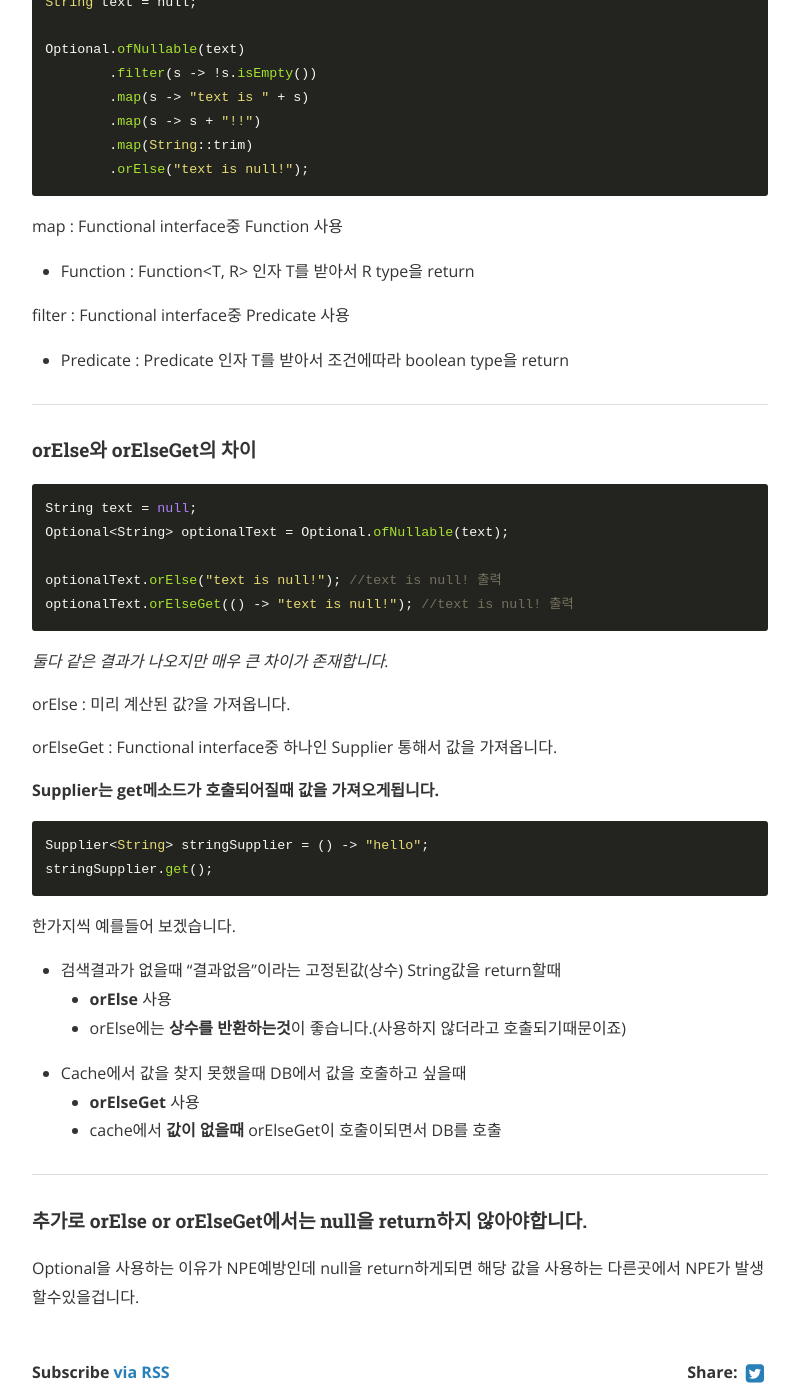
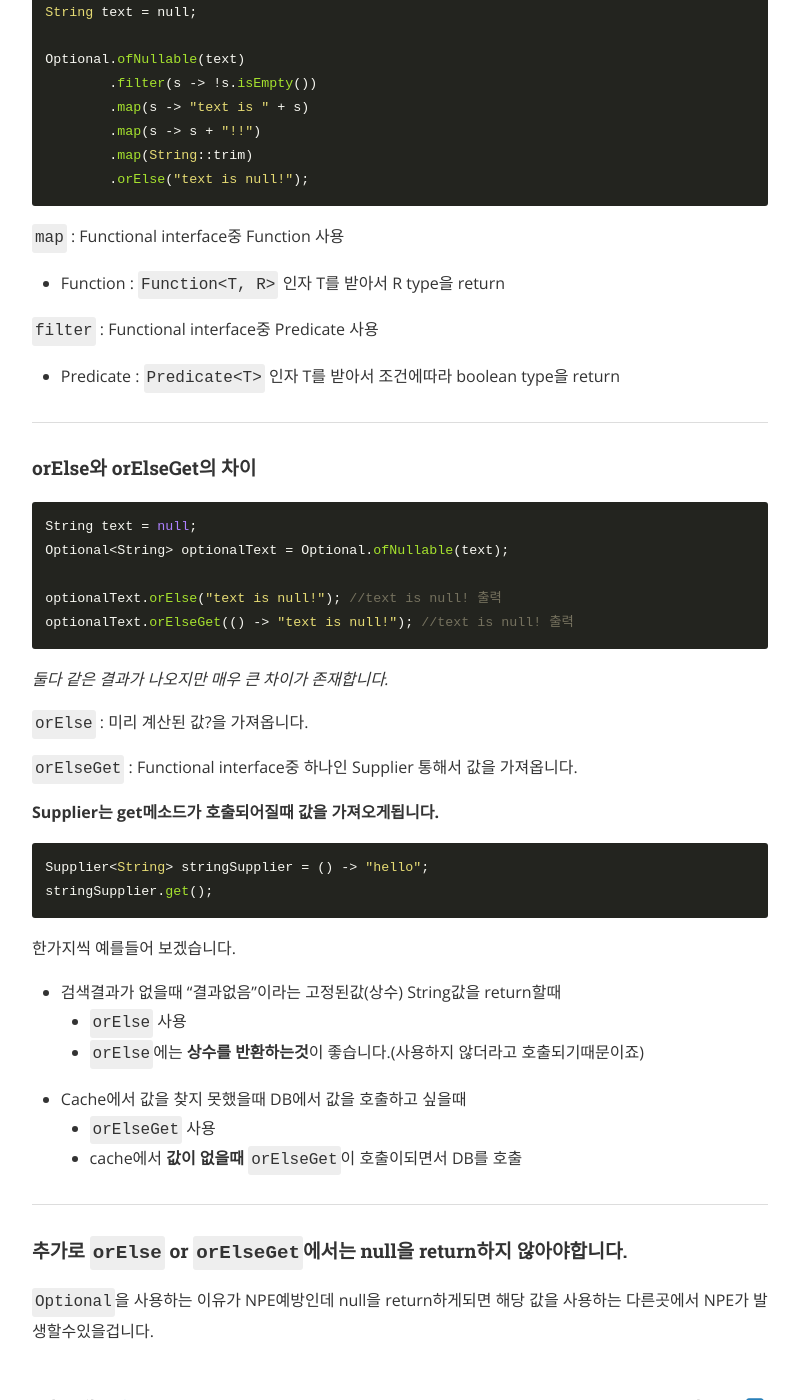
Before and after one commit to tries1/tries1.github.io, a Jekyll site: the page built from _posts/java/2019-07-31-java8_optional.md, in a window 1280 px wide and 1400 px high, scrolled down 2309 px. Shown: the whole window, without its empty margins (240-1039 px from the left). Built offline with Jekyll 4.4.1, drawn with Linux system fonts in a browser that asks for light colours; nearby versions of some CDN libraries; some of the changed text lies outside the part shown.

````diff
--- a/_posts/java/2019-07-31-java8_optional.md
+++ b/_posts/java/2019-07-31-java8_optional.md
@@ -8,7 +8,7 @@ cover:  "/assets/instacode.png"
 ---
 
 #### 프로그래밍을 하다보면 자주 보게되는 예외중 하나가 NPE(NullPointerException) 입니다.
-Java8에서 Optional이 등장하기전에는 NPE를 방지하기위해 보통 *if*문을 사용하여 처리하였습니다.
+Java8에서 `Optional`이 등장하기전에는 NPE를 방지하기위해 보통 *if*문을 사용하여 처리하였습니다.
 
 *if문을 이용하여 null처리*
 ```java
@@ -24,9 +24,9 @@ if (text != null) {
 
 ---
 
-#### 이제 Optional을 이용하여 처리하는 방법을 확인해보겠습니다.
+#### 이제 `Optional`을 이용하여 처리하는 방법을 확인해보겠습니다.
 
-*기본적인 Optional을 생성하는 방법*
+*기본적인 `Optional`을 생성하는 방법*
 ```java
 //null을 허용하지 않는 Optional 생성(text가 null이면 NPE 발생!!)
 Optional.of(text);
@@ -40,7 +40,7 @@ Optional.empty();
 
 ---
 
-*if문을 통해 처리하던 부분을 Optional로 변경*
+*`if`문을 통해 처리하던 부분을 `Optional`로 변경*
 ```java
 String text = null;
 
@@ -59,7 +59,7 @@ optionalText.orElseGet(() -> "text is null!"); //text is null! 출력
 
 ---
 
-#### Optional을 조금더 활용해보기
+#### `Optional`을 조금더 활용해보기
 Java8에 함께 추가된 Functional interface을 같이 사용해보겠습니다.
 ```java
 String text = null;
@@ -73,7 +73,7 @@ Optional.ofNullable(text)
 
 ---
 
-*체이닝을 통해 연결해서 사용이 가능합니다*
+*체이닝을 통해 연결해서 사용이 가능합니다.*
 ```java
 String text = null;
 
@@ -84,11 +84,11 @@ Optional.ofNullable(text)
         .map(String::trim)
         .orElse("text is null!");
 ```
-map : Functional interface중 Function 사용
- - Function : Function<T, R> 인자 T를 받아서 R type을 return
+`map` : Functional interface중 Function 사용
+ - Function : `Function<T, R>` 인자 T를 받아서 R type을 return
 
-filter : Functional interface중 Predicate 사용
- - Predicate : Predicate<T>  인자 T를 받아서 조건에따라 boolean type을 return
+`filter` : Functional interface중 Predicate 사용
+ - Predicate : `Predicate<T>`  인자 T를 받아서 조건에따라 boolean type을 return
 
 ---
 
@@ -104,9 +104,9 @@ optionalText.orElseGet(() -> "text is null!"); //text is null! 출력
 
 *둘다 같은 결과가 나오지만 매우 큰 차이가 존재합니다.*
 
-orElse : 미리 계산된 값?을 가져옵니다.
+`orElse` : 미리 계산된 값?을 가져옵니다.
 
-orElseGet : Functional interface중 하나인 Supplier 통해서 값을 가져옵니다.
+`orElseGet` : Functional interface중 하나인 Supplier 통해서 값을 가져옵니다.
 
 **Supplier는 get메소드가 호출되어질때 값을 가져오게됩니다.**
 ```java
@@ -116,15 +116,15 @@ stringSupplier.get();
 
 한가지씩 예를들어 보겠습니다.
 * 검색결과가 없을때 "결과없음"이라는 고정된값(상수) String값을 return할때
-  - **orElse** 사용
-  - orElse에는 **상수를 반환하는것**이 좋습니다.(사용하지 않더라고 호출되기때문이죠)
+  - `orElse` 사용
+  - `orElse`에는 **상수를 반환하는것**이 좋습니다.(사용하지 않더라고 호출되기때문이죠)
 
 * Cache에서 값을 찾지 못했을때 DB에서 값을 호출하고 싶을때
-  - **orElseGet** 사용
-  - cache에서 **값이 없을때** orElseGet이 호출이되면서 DB를 호출
+  - `orElseGet` 사용
+  - cache에서 **값이 없을때** `orElseGet`이 호출이되면서 DB를 호출
 
 ---
 
-#### 추가로 orElse or orElseGet에서는 null을 return하지 않아야합니다.
+#### 추가로 `orElse` or `orElseGet`에서는 null을 return하지 않아야합니다.
 
-Optional을 사용하는 이유가 NPE예방인데 null을 return하게되면 해당 값을 사용하는 다른곳에서 NPE가 발생할수있을겁니다.
+`Optional`을 사용하는 이유가 NPE예방인데 null을 return하게되면 해당 값을 사용하는 다른곳에서 NPE가 발생할수있을겁니다.
````
